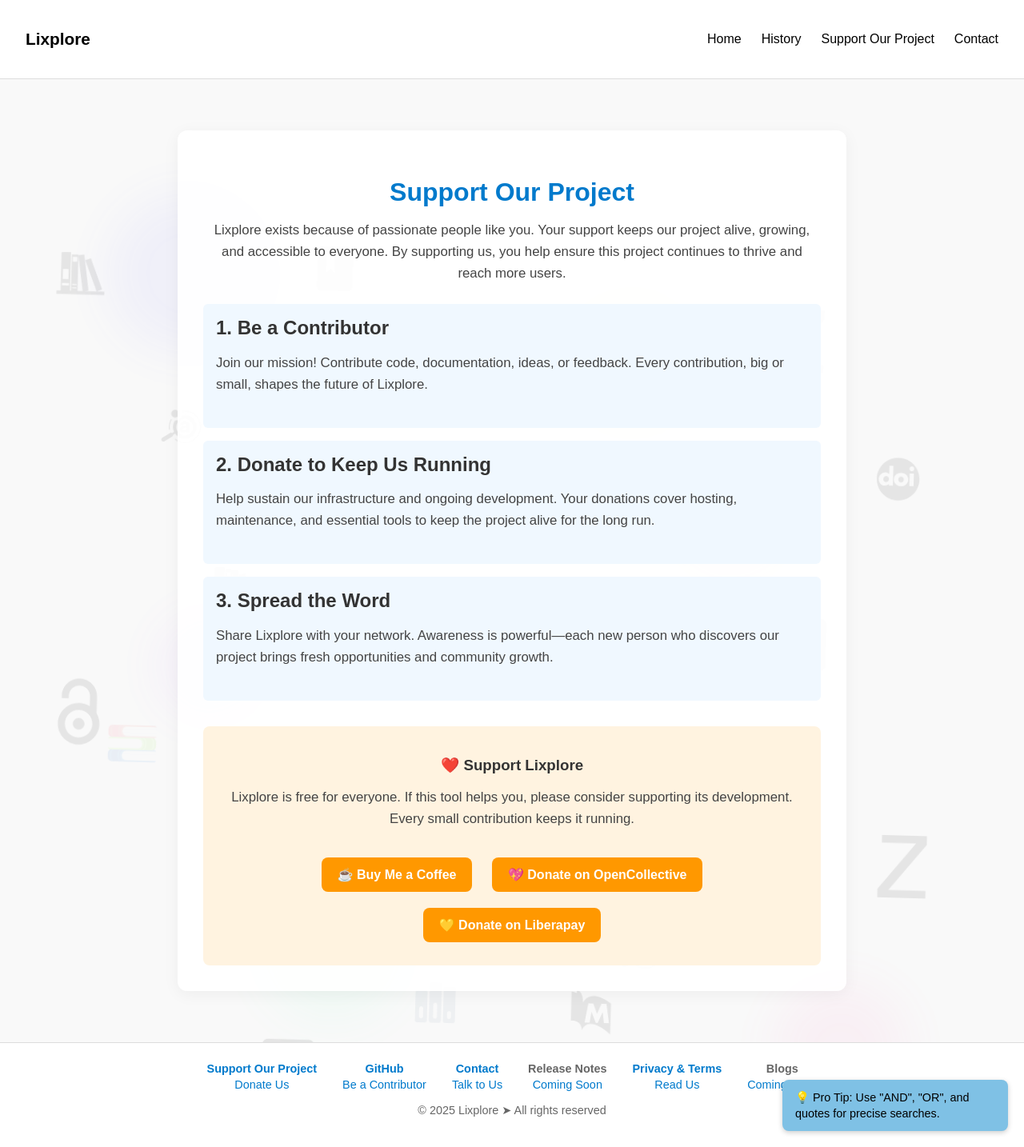
After one commit to pryndor/Lixplore, a Flask app: page /support in a window 1280 px wide. The commit adds this page. Shown: the whole page at 80% size. Run offline with Flask 3, Linux system fonts and the light colour scheme.

Commit message:
Your update

```diff
--- a/app.py
+++ b/app.py
@@ -1,5 +1,3 @@
-#app.py
-
 # app.py
 from flask import Flask, render_template, request, flash, jsonify
 from pubmed_client import search_pubmed
@@ -18,11 +16,11 @@ from database.database import (
 import json
 
 app = Flask(__name__)
-app.secret_key = "supersecretkey"  # Change this in production
+app.secret_key = "supersecretkey"  # ⚠ Change in production
 
 
 # -------------------------------------------------
-# Format citation
+# Helper: Format citation
 # -------------------------------------------------
 def format_citation(article):
     authors = ", ".join(article.get("authors", [])) if article.get("authors") else "Unknown Author"
@@ -40,7 +38,7 @@ def format_citation(article):
 
 
 # -------------------------------------------------
-# Search Dispatcher (cache-first)
+# Helper: Search with cache
 # -------------------------------------------------
 def search_with_cache(source, query, filters):
     filters_str = json.dumps(filters or {}, sort_keys=True)
@@ -53,7 +51,6 @@ def search_with_cache(source, query, filters):
         """, (source, query, filters_str))
         search = cursor.fetchone()
 
-        # If cached, return saved articles
         if search:
             search_id = search[0]
             rows = get_results_by_search_id(search_id)
@@ -71,15 +68,15 @@ def search_with_cache(source, query, filters):
                 for r in rows
             ]
 
-    # Not cached — fetch from API
-    results = fetch_from_api(source, query, filters) or []
+    # Not cached → fetch fresh
+    results = fetch_from_api(source, query, filters)
     if results:
         save_search(source, query, filters, results)
     return results
 
 
 # -------------------------------------------------
-# API Fetcher
+# Helper: API fetcher
 # -------------------------------------------------
 def fetch_from_api(source, query, filters):
     try:
@@ -109,6 +106,40 @@ def fetch_from_api(source, query, filters):
 @app.route("/")
 def intro():
     return render_template("intro.html")
+
+@app.route("/load_more", methods=["GET"])
+def load_more():
+    try:
+        source = request.args.get("source")
+        query = request.args.get("query", "").strip()
+        start = int(request.args.get("start", 0))
+        max_results = int(request.args.get("max", 20))
+
+        if not source or not query:
+            return jsonify({"error": "Missing source or query"}), 400
+
+        # Call unified fetcher (handles all sources)
+        results = fetch_from_api(source, query, {"start": start, "max": max_results}) or []
+
+        # Add formatted citations
+        for article in results:
+            article["citation"] = format_citation(article)
+
+        return jsonify({"results": results, "next_start": start + max_results})
+
+    except Exception as e:
+        return jsonify({"error": str(e)}), 500
+
+
+
+@app.route("/privacy")
+def privacy():
+    return render_template("pandt.html")
+
+
+@app.route("/support")
+def support():
+    return render_template("support.html")
 
 
 @app.route("/search", methods=["GET", "POST"])
--- a/templates/base.html
+++ b/templates/base.html
@@ -25,7 +25,7 @@
 
         header {
             background: #fff;
-        padding: 2.0rem 2rem;
+            padding: 2rem;
             border-bottom: 1px solid #ddd;
             display: flex;
             width: 100%;
@@ -48,10 +48,7 @@
         }
 
         nav a {
-    padding: 0.5rem 0; /* Optional: increases clickable vertical space */
-    }
-
-    nav a {
+            padding: 0.5rem 0;
             color: #000 !important;
             text-decoration: none;
             font-weight: 500;
@@ -110,13 +107,36 @@
         footer {
             background: #fff;
             border-top: 1px solid #ddd;
-        text-align: center;
-        padding: 1rem 2rem;
+            padding: 1.5rem;
             font-size: 0.9rem;
             color: #666;
             box-sizing: border-box;
             z-index: 10;
             position: relative;
+            text-align: center;
+        }
+
+        .footer-links {
+            display: flex;
+            flex-wrap: wrap;
+            justify-content: center;
+            gap: 2rem;
+            margin-bottom: 1rem;
+        }
+
+        .footer-item strong a {
+            color: #007acc;
+            text-decoration: none;
+        }
+
+        .footer-item span {
+            color: #007acc;
+            display: block;
+            margin-top: 0.2rem;
+        }
+
+        .donation-section {
+            text-align: center;
         }
 
         /* Background Layer */
@@ -131,7 +151,6 @@
             overflow: hidden;
         }
 
-    /* Floating shapes */
         .floating-shape {
             position: absolute;
             border-radius: 50%;
@@ -148,14 +167,12 @@
         .shape6 { width: 140px; height: 140px; top: 65%; left: 45%; background: rgba(100, 200, 255, 1); }
         .shape7 { width: 170px; height: 170px; top: 85%; left: 75%; background: rgba(255, 100, 180, 1); }
 
-    /* Floating icons */
         .floating-icon {
             position: absolute;
             opacity: 0.08;
             animation: wobble 20s ease-in-out infinite;
         }
 
-    /* Icons positions */
         .icon-paper1 { top: 15%; left: 5%; width: 60px; }
         .icon-paper2 { top: 45%; left: 20%; width: 60px; }
         .icon-paper3 { top: 75%; left: 70%; width: 60px; }
@@ -185,12 +202,63 @@
             100% { transform: translate(0px, 0px) rotate(0deg); }
         }
 
-    /* Pause animations helper */
         .paused * {
             animation-play-state: paused !important;
         }
     </style>
 </head>
+
+<!-- 💡 Pro Tip Widget -->
+<div id="proTipBox" class="pro-tip-box">
+    <span id="proTipText">💡 Pro Tip: Use "AND", "OR", and quotes for precise searches.</span>
+</div>
+
+<style>
+/* Pro Tip Box Styling */
+.pro-tip-box {
+    position: fixed;
+    bottom: 20px;
+    right: 20px;
+    background: #7FC1E5;
+    color: black;
+    padding: 12px 16px;
+    border-radius: 8px;
+    font-size: 0.9rem;
+    box-shadow: 0 2px 6px rgba(0,0,0,0.2);
+    z-index: 9999;
+    max-width: 250px;
+    line-height: 1.4;
+    transition: opacity 1s ease-in-out;
+}
+</style>
+
+<script>
+// ===========================
+// Pro Tip Rotator
+// ===========================
+const tips = [
+    '💡 Pro Tip: Use "AND", "OR", and quotes for precise searches.',
+    '💡 Pro Tip: Filter results by date using the From/To fields.',
+    '💡 Pro Tip: Search directly by DOI, Author, or Keyword.',
+    '💡 Pro Tip: Switch between sources (PubMed, CrossRef, etc.) to find unique results.',
+    '💡 Pro Tip: For Clinical Trials, filter by status (e.g., RECRUITING, COMPLETED).'
+];
+
+let tipIndex = 0;
+function showNextTip() {
+    const tipBox = document.getElementById('proTipText');
+    tipIndex = (tipIndex + 1) % tips.length;
+    tipBox.style.opacity = 0;
+    setTimeout(() => {
+        tipBox.textContent = tips[tipIndex];
+        tipBox.style.opacity = 1;
+    }, 500);
+}
+
+// Change tip every 6 seconds
+setInterval(showNextTip, 6000);
+</script>
+
 <body>
 
 <div class="background-layer" id="backgroundLayer">
@@ -231,8 +299,7 @@
     <nav>
         <a href="{{ url_for('intro') }}">Home</a>
         <a href="{{ url_for('history') }}">History</a>
-        <a href="{{ url_for('donations') }}">Donations</a>
-        <a href="{{ url_for('blogs') }}">Blogs</a>
+        <a href="{{ url_for('support') }}">Support Our Project</a>
         <a href="{{ url_for('contact') }}">Contact</a>
     </nav>
 </header>
@@ -242,26 +309,31 @@
 </main>
 
 <footer>
-    <div style="display: flex; flex-wrap: wrap; justify-content: center; gap: 2rem; padding: 1rem;">
-        <div><strong>Support Our Project</strong><br><span style="color:#007acc;">Donate us</span></div>
-        <div><strong>Request a Feature</strong><br><span style="color:#007acc;">Write us</span></div>
-        <div><strong>Contact</strong><br><span style="color:#007acc;">Talk to us</span></div>
-        <div><strong>Be a Contributor</strong><br><span style="color:#007acc;">Coming Soon</span></div>
-        <div><strong>Release notes</strong><br><span style="color:#007acc;">Coming Soon</span></div>
-        <div><strong>Privacy</strong><br><span style="color:#007acc;">Coming Soon</span></div>
-        <div><strong>Blogs</strong><br><span style="color:#007acc;">Read</span></div>
-
-	 <!-- GitHub link -->
-    <div>
-        <strong>
-            <a href="https://github.com/pryndor" target="_blank" style="color:#007acc; text-decoration:none;">
-                GitHub
-            </a>
-        </strong><br>
-        <span style="color:#007acc;">Visit Repo</span>
+    <div class="footer-links">
+        <div class="footer-item">
+            <strong><a href="{{ url_for('support') }}">Support Our Project</a></strong>
+            <span>Donate Us</span>
         </div>
+        <div class="footer-item">
+            <strong><a href="https://github.com/pryndor" target="_blank">GitHub</a></strong>
+            <span>Be a Contributor</span>
         </div>
-
+        <div class="footer-item">
+            <strong><a href="{{ url_for('contact') }}">Contact</a></strong>
+            <span>Talk to Us</span>
+        </div>
+        <div class="footer-item">
+            <strong>Release Notes</strong>
+            <span>Coming Soon</span>
+        </div>
+        <div class="footer-item">
+		<strong><a href="{{ url_for('privacy') }}">Privacy & Terms</a></strong>
+	 <span>Read Us</span>
+        </div>
+        <div class="footer-item">
+            <strong>Blogs</strong>
+            <span>Coming Soon</span>
+        </div>
     </div>
     <p>© 2025 Lixplore ➤ All rights reserved</p>
 </footer>
--- /dev/null
+++ b/templates/support.html
@@ -0,0 +1,137 @@
+{% extends "base.html" %}
+
+{% block content %}
+<!-- Page-specific styles (reusing intro.html style for consistent look) -->
+<style>
+    .intro-section {
+        text-align: center;
+        padding: 2rem;
+        max-width: 900px;
+        margin: 2rem auto;
+        background: rgba(255, 255, 255, 0.9);
+        border-radius: 12px;
+        box-shadow: 0 4px 20px rgba(0,0,0,0.05);
+        position: relative;
+        z-index: 1;
+    }
+
+    .intro-section h1 {
+        color: #007acc;
+        margin-bottom: 1rem;
+        font-size: 2rem;
+    }
+
+    .intro-section p {
+        font-size: 1.05rem;
+        color: #444;
+        line-height: 1.6;
+        margin-bottom: 1.5rem;
+    }
+
+    .support-options {
+        margin-top: 1.5rem;
+    }
+
+    .option {
+        background: #f0f8ff;
+        padding: 1rem;
+        border-radius: 6px;
+        margin-bottom: 1rem;
+        text-align: left;
+    }
+
+    .option h2 {
+        margin: 0 0 0.5rem 0;
+        color: #333;
+    }
+
+    .donation-section {
+        margin-top: 2rem;
+        padding: 1.2rem;
+        background: #fff3e0;
+        border-radius: 8px;
+        color: #444;
+        text-align: center;
+    }
+
+    .donation-section h3 {
+        margin-bottom: 0.5rem;
+        color: #333;
+    }
+
+    .button {
+        padding: 12px 20px;
+        margin: 10px;
+        border-radius: 8px;
+        text-decoration: none;
+        font-weight: 600;
+        transition: transform 0.2s ease, background 0.3s ease;
+        display: inline-flex;
+        align-items: center;
+        gap: 8px;
+    }
+
+    .donate-btn {
+        background: #ff9800;
+        color: white;
+    }
+
+    .donate-btn:hover {
+        background: #e68900;
+        transform: scale(1.05);
+    }
+</style>
+
+<section class="intro-section">
+    <h1>Support Our Project</h1>
+    <p>
+        Lixplore exists because of passionate people like you.
+        Your support keeps our project alive, growing, and accessible to everyone.
+        By supporting us, you help ensure this project continues to thrive and reach more users.
+    </p>
+
+    <div class="support-options">
+        <div class="option">
+            <h2>1. Be a Contributor</h2>
+            <p>
+                Join our mission! Contribute code, documentation, ideas, or feedback.
+                Every contribution, big or small, shapes the future of Lixplore.
+            </p>
+        </div>
+
+        <div class="option">
+            <h2>2. Donate to Keep Us Running</h2>
+            <p>
+                Help sustain our infrastructure and ongoing development.
+                Your donations cover hosting, maintenance, and essential tools to keep the project alive for the long run.
+            </p>
+        </div>
+
+        <div class="option">
+            <h2>3. Spread the Word</h2>
+            <p>
+                Share Lixplore with your network.
+                Awareness is powerful—each new person who discovers our project brings fresh opportunities and community growth.
+            </p>
+        </div>
+
+        <div class="donation-section">
+            <h3>❤️ Support Lixplore</h3>
+            <p>
+                Lixplore is free for everyone.
+                If this tool helps you, please consider supporting its development.
+                Every small contribution keeps it running.
+            </p>
+            <a href="https://buymeacoffee.com/yourlink" target="_blank" class="button donate-btn">
+                ☕ Buy Me a Coffee
+            </a>
+            <a href="https://opencollective.com/yourlink" target="_blank" class="button donate-btn">
+                💖 Donate on OpenCollective
+            </a>
+            <a href="https://en.liberapay.com/balathepharmacist/donate" target="_blank" class="button donate-btn">
+                💛 Donate on Liberapay
+            </a>
+        </div>
+    </div>
+</section>
+{% endblock %}
```
Also changed, not shown: templates/contact.html (added, +119 -0 lines), templates/history.html (+6 -3 lines), templates/index.html (+65 -82 lines), templates/pandt.html (added, +120 -0 lines), 2 other files. Lines whose indentation alone changed are shown as unchanged.
